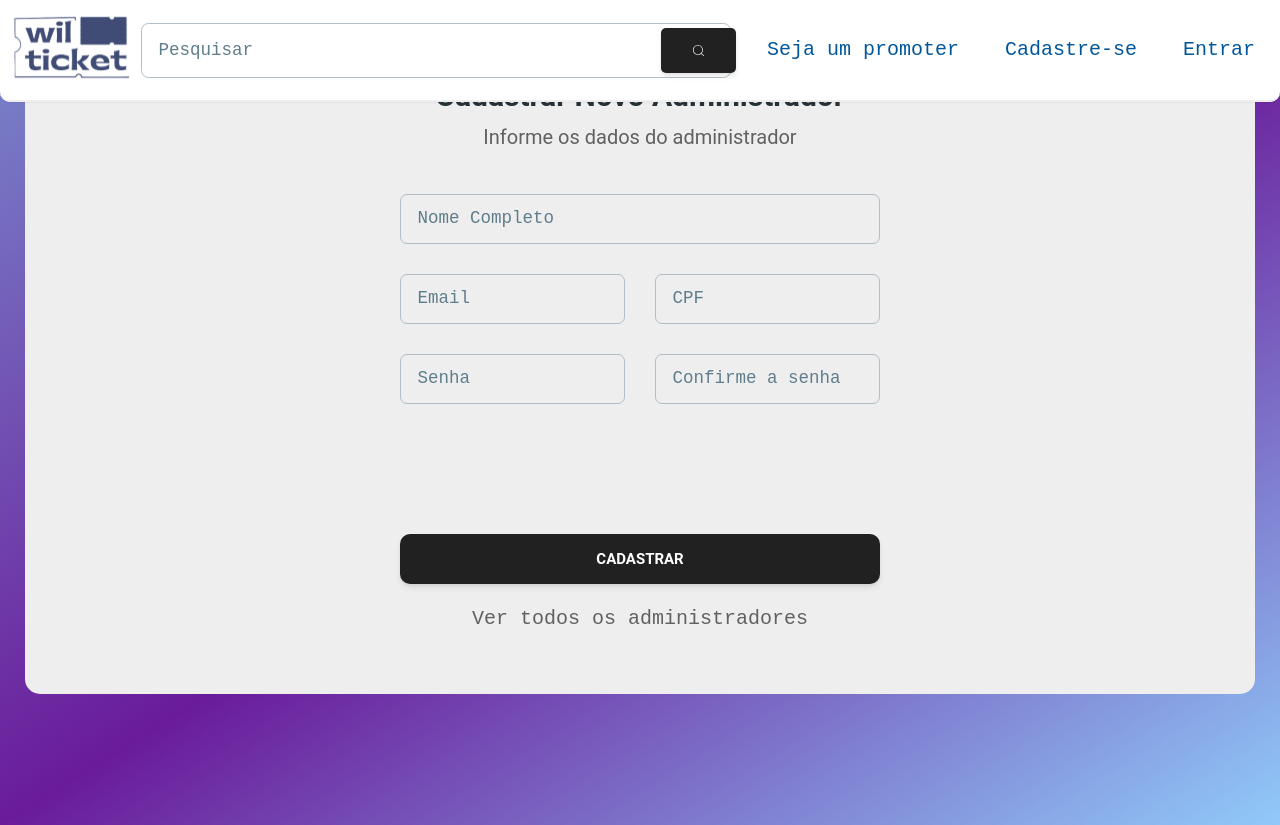
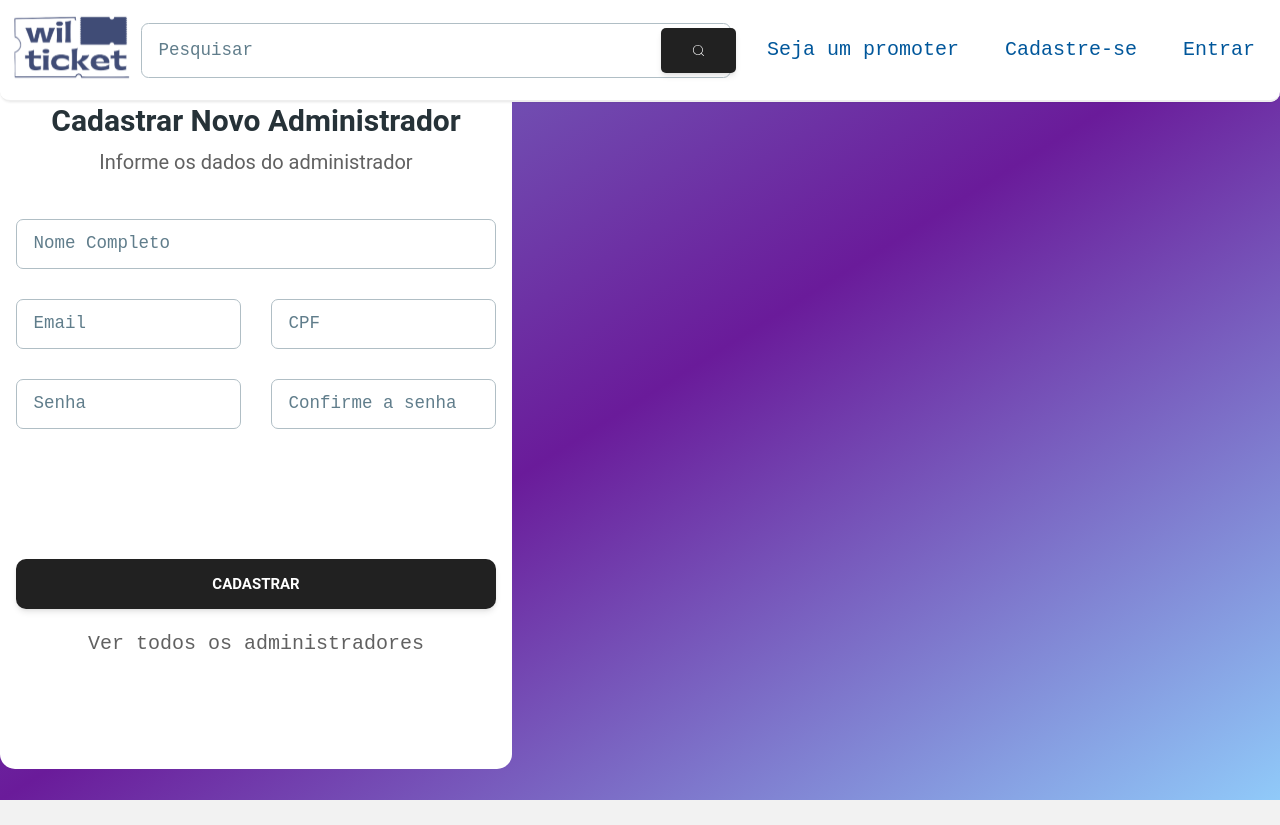
Before and after one commit to WilburTicketsCode/backend, a Next.js app: page /administrador/admin-new in a window 1280 px wide. After the commit the page ends 800 px from the top, so only its background shows below. Built offline with nearby package versions, Linux system fonts and the light colour scheme; no server answers.

Commit message:
Update index.tsx

```diff
--- a/src/components/Admin/NewAdmin/index.tsx
+++ b/src/components/Admin/NewAdmin/index.tsx
@@ -48,7 +48,7 @@ export default function TelaNewAdm() {
     }
 
     return (
-        <section className='bg-gray-200 text-blue-900 rounded-xl p-10 m-5 w-auto h-auto flex gap-20 items-center justify-center'>
+        <section className='flex flex-col w-[90%] md:w-[40%] h-[80%] md:h-[80%] items-center justify-center gap-y-10 bg-white p-20 rounded-xl'>
 
             <Card color="transparent" shadow={false} className="flex items-center justify-center">
                 <Typography variant="h4" color="blue-gray">
```
